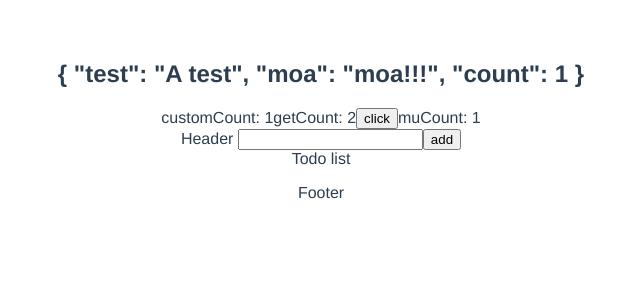
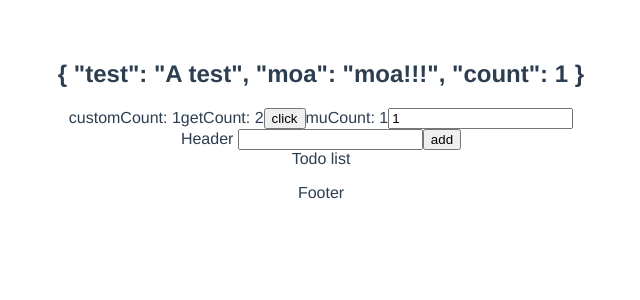
Before and after one commit to radlohead/vue-todo, a Vue app: page /#/ in a window 1280 px wide. Shown: the top 300 px of the page, without its empty margins (319-959 px from the left). Built offline with nearby package versions, Linux system fonts and the light colour scheme.

Commit message:
input v-model 적용

```diff
--- a/src/containers/Todo.vue
+++ b/src/containers/Todo.vue
@@ -5,6 +5,7 @@
     <span>getCount: {{ getCount }}</span>
     <button @click="muCount">click</button>
     <span>muCount: {{ todoC }}</span>
+    <input type="text" v-model="todoC">
     <Header v-on:addTodo="addTodo"></Header>
     <TodoList v-bind:todos="todos"></TodoList>
     <Footer></Footer>
```
